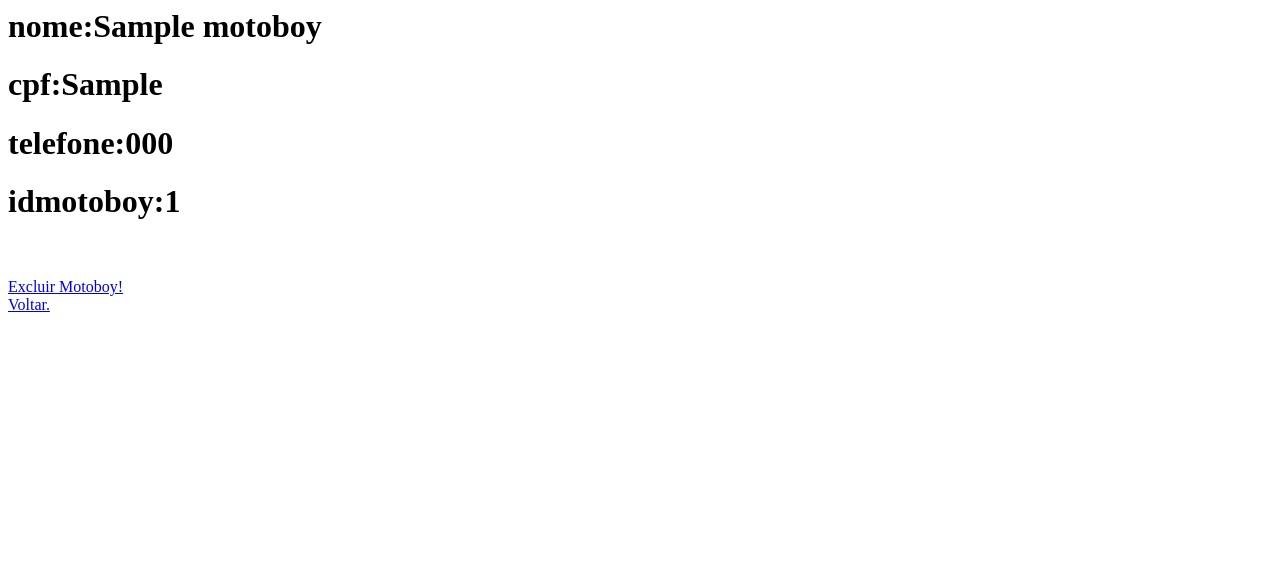
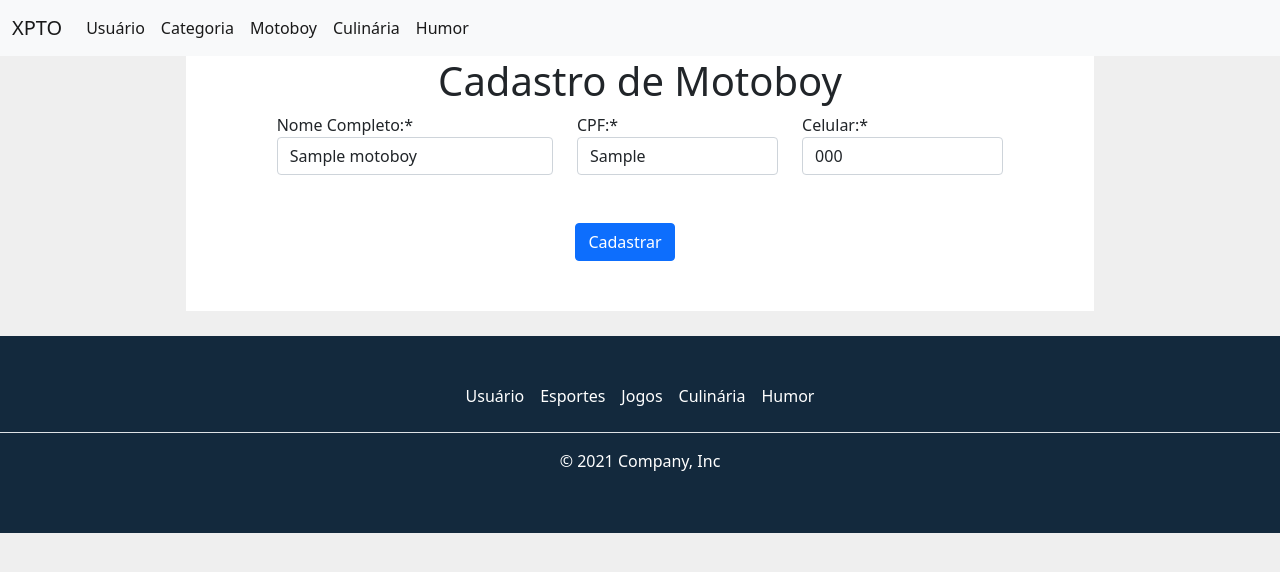
Before and after one commit to Dayvid2Nay/TrabalhoRobson, a PHP site: page /app/CRUD/CRUD_MOTOBOY/motoboy.php?id=1 in a window 1280 px wide. Shown: the top 572 px of the page. Run offline with PHP 8.4, Linux system fonts and the light colour scheme; tables that the repository leaves empty or names only in its code hold one stand-in row (values such as "Sample post"); data that the repository does not hold is empty.

Commit message:
PrimeiroCrud

```diff
--- a/app/CRUD/CRUD_MOTOBOY/editarMotoboy.php
+++ b/app/CRUD/CRUD_MOTOBOY/editarMotoboy.php
@@ -12,7 +12,8 @@ $telefone = $_POST["telefone"];
 
 $bd->editarMotoboy($id,$nome, $cpf, $telefone);
 
-echo"<h1>Motoboy Alterado com sucesso!</h1>";
-echo"<a href=\"index.php\">Voltar.</a><br>";
+echo '<script> alert ("Motoboy Alterado com sucesso!!!"); location.href=("./index.php")</script>';
+//echo"<h1>Motoboy Alterado com sucesso!</h1>";
+//echo"<a href=\"index.php\">Voltar.</a><br>";
 
 ?>
--- a/app/CRUD/CRUD_MOTOBOY/excluirMotoboy.php
+++ b/app/CRUD/CRUD_MOTOBOY/excluirMotoboy.php
@@ -7,6 +7,7 @@ $bd = new Bd();
 
 $bd->excluirMotoboy($id);
 
-echo("Motoboy excluido!<br>");
-echo"<a href=\"index.php\">Voltar.</a><br>";
+echo '<script> alert ("Motoboy excluido!!!"); location.href=("./index.php")</script>';
+//echo("Motoboy excluido!<br>");
+//echo"<a href=\"index.php\">Voltar.</a><br>";
 ?>
--- a/app/CRUD/CRUD_MOTOBOY/inserirMotoboy.php
+++ b/app/CRUD/CRUD_MOTOBOY/inserirMotoboy.php
@@ -10,7 +10,7 @@ $telefone = $_POST["telefone"];
 
 $bd->inserirMotoboy($nome, $cpf, $telefone);
 
-echo '<script> alert ("Motoboy cadastrado com sucesso!!!"); location.href=("../../../paginas/motoboy/motoboy.php")</script>';
+echo '<script> alert ("Motoboy cadastrado com sucesso!!!"); location.href=("./index.php")</script>';
 //echo "<script type='javascript'>alert('Motoboy cadastrado com sucesso!!')";
 //echo"<a href=\"index.php\">Voltar.</a><br>";
 
--- a/app/CRUD/CRUD_MOTOBOY/motoboy.php
+++ b/app/CRUD/CRUD_MOTOBOY/motoboy.php
@@ -5,16 +5,71 @@ $bd = new Bd();
 
 $id = $_GET["id"];
 
+if(isset($id)){
 $motoboy = $bd->buscarMotoboy($id);
 
-foreach ($motoboy as $row){
-    foreach($row as $key => $value){
-        if($key=="idMotoboy")$idMotoboy=$value;
-        echo"<h1>$key:$value</h1>";
-    }
-    echo"<br><br>";
-    echo"<a href=\"excluirMotoboy.php?id=$idMotoboy\">Excluir Motoboy!</a><br>";
-    echo"<a href=\"index.php\">Voltar.</a><br>";
+foreach ($motoboy as $key){
+                         $idMotoboy=$key["idMotoboy"];
+                         $nome=$key["nome"];
+                         $cpf=$key["cpf"];
+                         $telefone=$key["telefone"];
 }
 
+}
 ?>
+<!DOCTYPE html>
+<html lang="pt-BR">
+
+<head>
+    <meta charset="UTF-8">
+    <meta http-equiv="X-UA-Compatible" content="IE=edge">
+    <meta name="viewport" content="width=device-width, initial-scale=1.0">
+    <link rel="stylesheet" href="../../../css/bootstrap.min.css">
+    <link rel="stylesheet" href="../../../css/style.css">
+    <title>Document</title>
+</head>
+<?php
+include('./../../../paginas/layout/cabecalho.php');
+?>
+<body>
+<main>
+<div class="container">
+        <h1 class="text-center">Cadastro de Motoboy</h1>
+        <form action="../CRUD_MOTOBOY/editarMotoboy.php" method="post">
+            <input type="hidden" name="id" value="<?php if(isset($idMotoboy)){echo $idMotoboy;}; ?>">
+            <div class="row d-flex justify-content-center">
+                <div class="col-12 col-md-4">
+                    <div class="form-group">
+                        <label for="nomeCompleto">Nome Completo:*</label>
+                        <input type="text" class="form-control" name="nome" id="nomeCompleto"
+                            placeholder="Nome Completo" value="<?php if(isset($nome)){echo $nome;}; ?>" required>
+                    </div>
+                </div>
+                <div class="col-12 col-md-3">
+                    <div class="form-group">
+                        <label for="cpf">CPF:*</label>
+                        <input type="text" value="<?php if(isset($cpf)){echo $cpf;}; ?>" class="form-control" name="cpf"
+                            id="cpf" placeholder="CPF" required>
+                    </div>
+                </div>
+                <div class="col-12 col-md-3">
+                    <div class="form-group">
+                        <label for="celular">Celular:*</label>
+                        <input type="text" value="<?php if(isset($telefone)){echo $telefone;}; ?>" class="form-control"
+                            name="telefone" id="telefone" placeholder="(00) 0 0000-0000" required>
+                    </div>
+                </div>
+                <div class="col-12 col-md-3 p-5" style="float: right;">
+                     <button type="submit" class="btn btn-primary btn-block">Cadastrar</button>
+                </div>
+            </div>
+        </form>
+    </div>
+    </main>
+    <script src="../../js/bootstrap.min.js"></script>
+    <script src="../../js/jquery.js"></script>
+    <script src=".././js/effects.js"></script>
+</body>
+<?php
+include('../../../paginas/layout/rodape.php');
+?>
--- a/index.php
+++ b/index.php
@@ -94,7 +94,9 @@
                 </div>
             </form>
         </div>
-    </main><
+    </main>
+
+
 
     <script src="../js/bootstrap.min.js"></script>
     <script src="../js/jquery.js"></script>
--- a/paginas/layout/cabecalho.php
+++ b/paginas/layout/cabecalho.php
@@ -16,7 +16,7 @@
                         <a class="nav-link active" href="paginas/categoria.php">Categoria</a>
                     </li>
                     <li class="nav-item">
-                        <a class="nav-link active" href="paginas/motoboy/motoboy.php">Motoboy</a>
+                        <a class="nav-link active" href="./app/CRUD/CRUD_MOTOBOY/index.php">Motoboy</a>
                     </li>
                     <li class="nav-item">
                         <a class="nav-link active" href="#4">Culinária</a>
```
Also changed, not shown: app/CRUD/CRUD_MOTOBOY/index.php (+55 -17 lines), paginas/cadastros/cadastroMotoboy.php (renamed from paginas/motoboy/motoboy.php).
